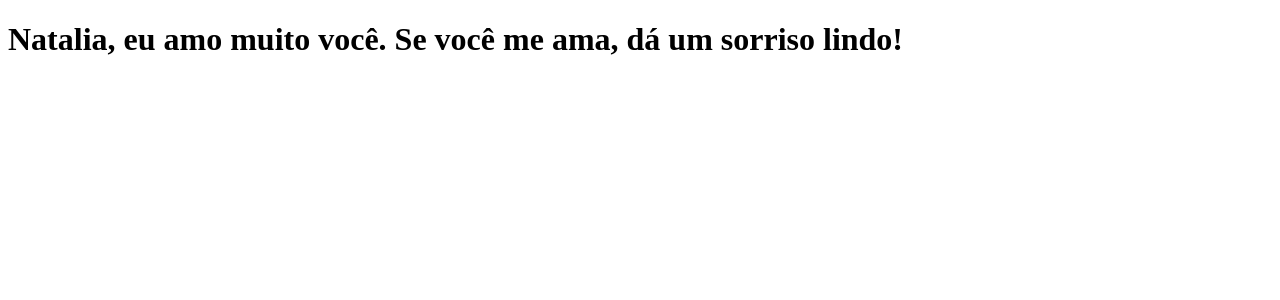
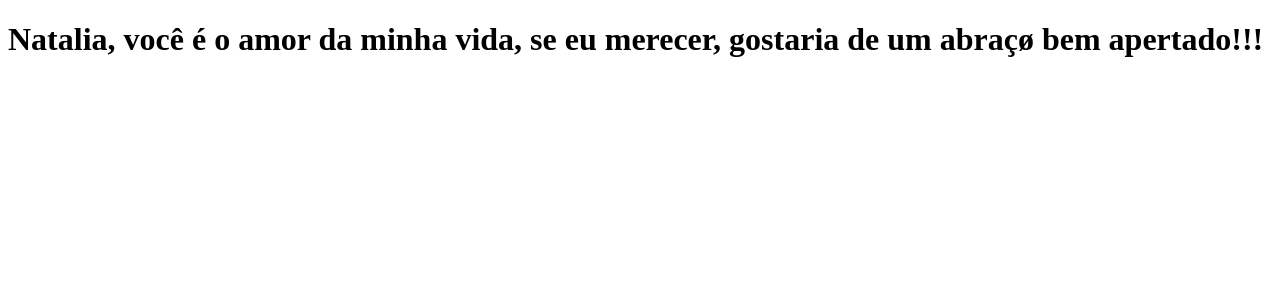
Before and after one commit to juanmnoronha/clone-tabnews, a Next.js app: page / in a window 1280 px wide. Shown: the top 300 px of the page. Built offline with nearby package versions, Linux system fonts and the light colour scheme.

Commit message:
modifica a frase novamente

```diff
--- a/pages/index.js
+++ b/pages/index.js
@@ -1,5 +1,5 @@
 function Home() {
-    return <h1>Natalia, eu amo muito você. Se você me ama, dá um sorriso lindo!</h1>
+    return <h1>Natalia, você é o amor da minha vida, se eu merecer, gostaria de um abraçø bem apertado!!!</h1>
 }
 
 export default Home;
```
